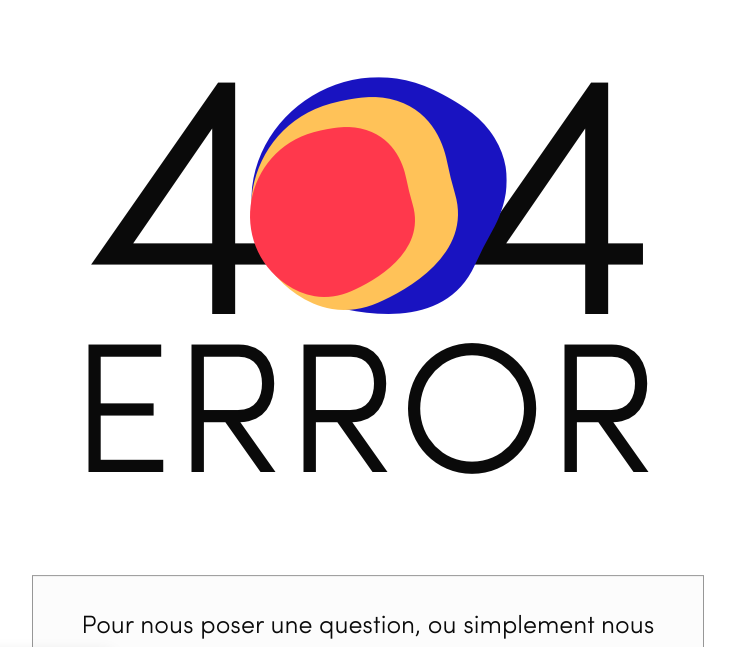
After one commit to manu-lechat/Site-Ideactif, a PHP site: page /error.php in a window 1280 px wide. The commit adds this page. Shown: the part 147-794 px from the top of the page, without its empty margins (272-1007 px from the left). Run offline with PHP 8.4, Linux system fonts and the light colour scheme; some libraries are stand-ins or nearby versions; some web fonts are replaced.

Commit message:
page 404 & update Css

```diff
--- a/css/main.css
+++ b/css/main.css
@@ -57,7 +57,7 @@ ul{ margin: 0; display: inline-block; }
 li{ margin: 0.2em 0;  list-style: none; min-height:1.6em  }
 a{  transition:all .17s ease-in-out;  text-decoration: none; color: #000;   display: block; }
 a:hover{ cursor: pointer; text-decoration: none; color: #000;  }
-main { margin-top: 12em; margin-bottom: 10em; width: 100% }
+main { margin-top: 12em; margin-bottom: 10em; width: 100%; display: block;}
 ::selection {  background:rgba(0,0,0,0.07) }
 /* typo */
 .italic{ font-family: SofiaProLight_Italic; }
@@ -523,9 +523,9 @@ form#sib_signup_form_1 p.sib-alert-message-success { color: #1913C1;     margin-
 .page_nous_rejoindre .zone_decompte .title{ font-family: SofiaProLight;	font-size: 6em; }
 .page_nous_rejoindre .zone_decompte .decompte{ font-family: SofiaProUltraLight; font-size: 8.5em; width: 100%; margin-bottom: 0em; clear: both; display: block; }
 .page_nous_rejoindre .zone_decompte .bt_white_pink{ float: right; clear: both;  }
-.page_nous_rejoindre .layout_intro .title{  background: #fff; z-index: 2;     margin: 80px auto 30px auto; }
+.page_nous_rejoindre .layout_intro .title{  background: none; z-index: 2;     margin: 20px auto 10px auto; }
 .page_nous_rejoindre .layout_gris{ background-image: url('../img/bg_mid_pink.png'); background-size: 100% 100% }
-.page_nous_rejoindre .zone_recherche{  width: 85em;   display: table; z-index: 2;  padding: 3em; height: 25em; position: absolute; top: 50%; left:50%; transform: translate3d(-50%, -50%, 0);}
+.page_nous_rejoindre .zone_recherche{  width: 85em;   display: table; z-index: 2;  padding: 0em; height: 25em; position: absolute; top: 48%; left:50%; transform: translate3d(-50%, -50%, 0);}
 .page_nous_rejoindre .zone_recherche .selectZone{ display: inline-block;; transition: all .1s ease-out; height: 8em;  overflow: hidden;  z-index: 10; position: absolute; width: 90%;  left:5%;  	border: 0.2px solid #979797; 	background-color: #FCFCFC;  }
 .page_nous_rejoindre .zone_recherche .selectZone ul{ width: 98%; margin: 0 1% }
 .page_nous_rejoindre .zone_recherche .selectZone li{ width: 100%;  padding: 0;  }
@@ -768,6 +768,8 @@ form textarea{ font-size: 1.7em;min-height: 6em;	color: #4A4A4A; border: 1px sol
 
 .page_recherche #algolia-search-box input {  border: none; height: 1.6em; font-size:24px; left: 30px;   display: inline-block;   color:#3D3D3D;    padding: 10px 0;  width: 80%;  position: relative; }
 
+
+.error_404{ margin: 80px auto; max-width: 80%}
 /*
 
 
@@ -1052,7 +1054,7 @@ responsive iPad
     .modale_bg{ background-color: rgba(220,220,220,1)}
     .page_case_study .zone_color .title{ font-size: 35px; }
 
-
+  .page_nous_rejoindre .zone_recherche{  width: 80%; }
 
 }
 
--- /dev/null
+++ b/error.php
@@ -0,0 +1,23 @@
+<?php include("header.php"); ?>
+<script>
+document.querySelector("#menu_desktop .a1").classList.add('active');
+</script>
+
+
+<!-- page vision -->
+
+<main class="page_error ">
+
+  <section class="layout_container center">
+
+
+    <img src="img/404.png" alt="" class='error_404'>
+
+  </section>
+
+
+</main>
+
+
+
+<?php  include("footer.php"); ?>
```
Also changed, not shown: img/404.png (added).
